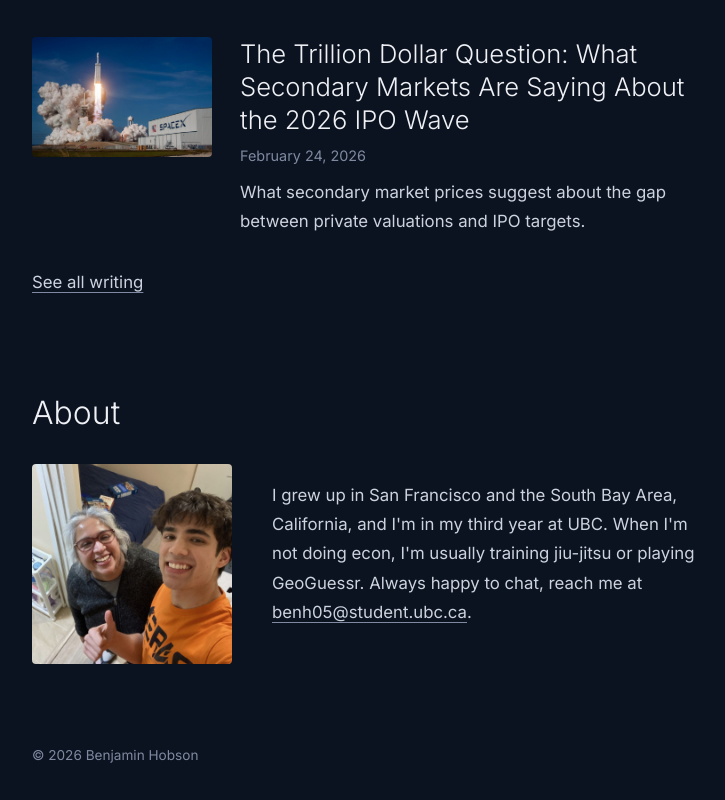
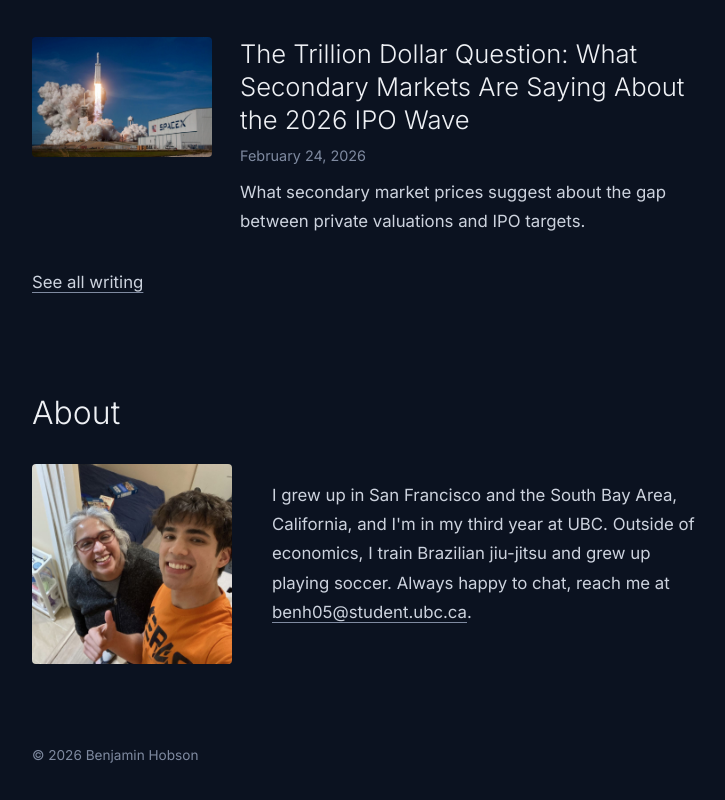
Before and after one commit to benjaminhobson/benjaminhobson.github.io, a plain HTML site: page index.html in a window 1280 px wide. Shown: the part 1517-2317 px from the top of the page, without its empty margins (272-997 px from the left). Drawn offline with Linux system fonts and the light colour scheme.

Commit message:
Restore original About hobbies line
Co-Authored-By: Claude Opus 5.5 <noreply@anthropic.com>
Claude-Session: https://claude.ai/code/session_016vHUDrUafLJtKf8fD53D9Y

```diff
--- a/index.html
+++ b/index.html
@@ -46,7 +46,7 @@
 <div class="about-card">
 <img class="portrait" src="profile.jpg" alt="Benjamin Hobson" width="200" height="200" loading="lazy">
 <div>
-<p>I grew up in San Francisco and the South Bay Area, California, and I'm in my third year at UBC. When I'm not doing econ, I'm usually training jiu-jitsu or playing GeoGuessr. Always happy to chat, reach me at <a href="mailto:benh05@student.ubc.ca">benh05@student.ubc.ca</a>.</p>
+<p>I grew up in San Francisco and the South Bay Area, California, and I'm in my third year at UBC. Outside of economics, I train Brazilian jiu-jitsu and grew up playing soccer. Always happy to chat, reach me at <a href="mailto:benh05@student.ubc.ca">benh05@student.ubc.ca</a>.</p>
 </div>
 </div>
 </div></main>
```
